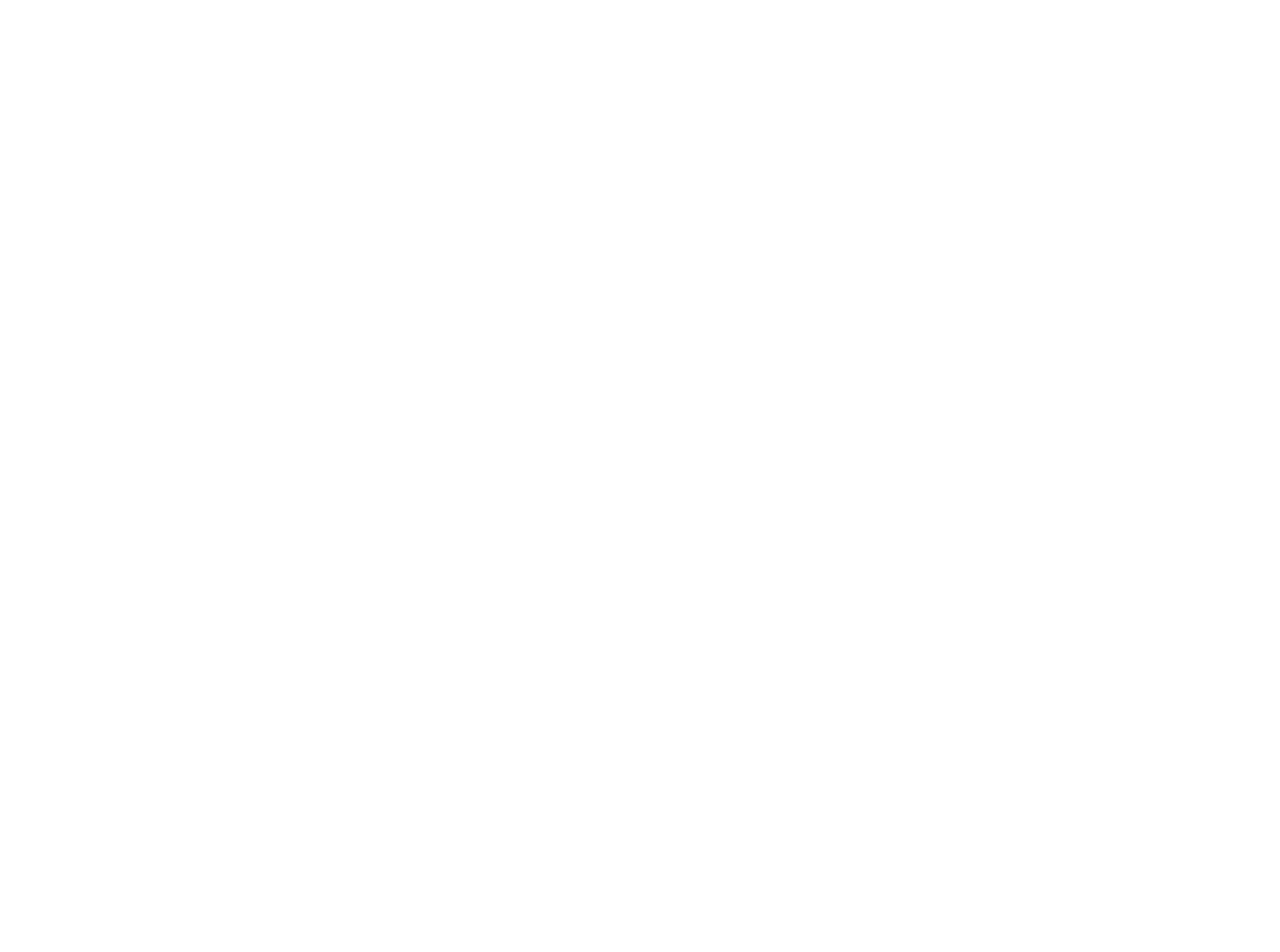
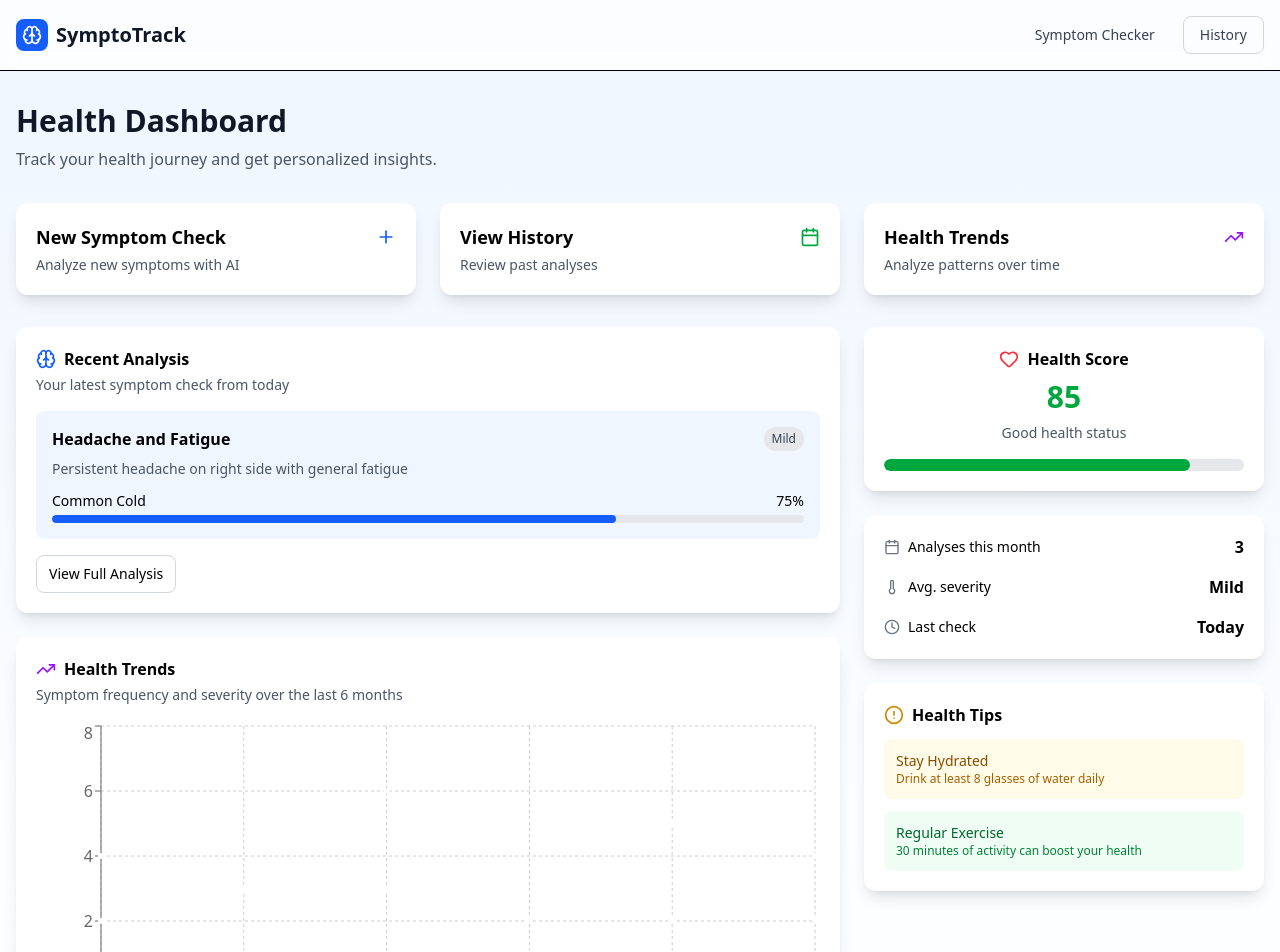
Before and after one commit to BelhiaSofiane/MediGuide, a React (Vite) app: page /dashboard in a window 1280 px wide. Before the commit this address had no page. Shown: the top 952 px of the page. Before the commit the page ends 800 px from the top, so only its background shows below. Built offline with nearby package versions, Linux system fonts and the light colour scheme.

Commit message:
added dashboard page

```diff
--- a/src/App.jsx
+++ b/src/App.jsx
@@ -2,6 +2,7 @@
 import Home from './pages/Home'
 import Login from './pages/Login'
 import SymptomChecker from './pages/SymptomChecker';
+import Dashboard from './pages/Dashboard';
 import { BrowserRouter as Router, Routes, Route, Link } from 'react-router-dom';
 
 
@@ -12,6 +13,7 @@
             <Route path="/SymptomChecker" element={<SymptomChecker />} />
             <Route path="/" element={<Home />} />
             <Route path="/login" element={<Login />} />
+            <Route path="/dashboard" element={<Dashboard />} />
           </Routes>
   )
 }
--- /dev/null
+++ b/src/components/Chart.jsx
@@ -0,0 +1,39 @@
+// Chart.jsx
+import React from "react";
+import {
+  Tooltip as RechartsTooltip,
+  ResponsiveContainer,
+} from "recharts";
+
+// Wrapper to apply consistent styling (padding, aspect ratio, etc.)
+export function ChartContainer({ children, className = "" }) {
+  return (
+    <div className={`w-full h-64 ${className}`}>
+      <ResponsiveContainer width="100%" height="100%">
+        {children}
+      </ResponsiveContainer>
+    </div>
+  );
+}
+
+// Tooltip wrapper (connects to Recharts Tooltip)
+export function ChartTooltip({ content }) {
+  return <RechartsTooltip content={content} />;
+}
+
+// Default tooltip content renderer
+export function ChartTooltipContent({ active, payload, label }) {
+  if (active && payload && payload.length) {
+    return (
+      <div className="bg-white border shadow-md rounded-lg p-2 text-sm">
+        <p className="font-medium">{label}</p>
+        {payload.map((entry, index) => (
+          <p key={`item-${index}`} className="text-gray-700">
+            {entry.name}: <span className="font-semibold">{entry.value}</span>
+          </p>
+        ))}
+      </div>
+    );
+  }
+  return null;
+}
--- a/src/pages/Dashboard.jsx
+++ b/src/pages/Dashboard.jsx
@@ -1,155 +1,257 @@
-import { useState } from "react"
-import Link from "next/link"
-import { Brain, ArrowRight, AlertTriangle, Clock, MapPin, Thermometer } from "lucide-react"
+import React from "react";
+import { Brain, Plus, Calendar, TrendingUp, Heart, Thermometer, Clock, AlertCircle, } from "lucide-react";
+import { ResponsiveContainer, LineChart, Line, XAxis, YAxis, CartesianGrid, } from "recharts";
+import { ChartContainer, ChartTooltip, ChartTooltipContent } from "../components/Chart";
 
-export default function SymptomChecker() {
-  const [step, setStep] = useState(1)
-  const [symptoms, setSymptoms] = useState("")
-  const [duration, setDuration] = useState("")
-  const [severity, setSeverity] = useState("")
-  const [location, setLocation] = useState("")
-  const [additionalSymptoms, setAdditionalSymptoms] = useState([])
-  const [isAnalyzing, setIsAnalyzing] = useState(false)
-  const [results, setResults] = useState(null)
+// Example data for the chart
+const healthData = [
+  { date: "Mar", symptoms: 4, severity: 2 },
+  { date: "Apr", symptoms: 3, severity: 1 },
+  { date: "May", symptoms: 6, severity: 3 },
+  { date: "Jun", symptoms: 2, severity: 1 },
+  { date: "Jul", symptoms: 5, severity: 2 },
+  { date: "Aug", symptoms: 4, severity: 2 },
+];
 
-  const commonSymptoms = [
-    "Fever",
-    "Headache",
-    "Fatigue",
-    "Nausea",
-    "Dizziness",
-    "Cough",
-    "Sore throat",
-    "Muscle aches",
-    "Shortness of breath",
-    "Chest pain",
-  ]
-
-  const handleSymptomToggle = (symptom) => {
-    setAdditionalSymptoms((prev) =>
-      prev.includes(symptom) ? prev.filter((s) => s !== symptom) : [...prev, symptom]
-    )
-  }
-
-  const handleAnalyze = async () => {
-    setIsAnalyzing(true)
-    setTimeout(() => {
-      setResults({
-        possibleConditions: [
-          { name: "Common Cold", probability: 75, severity: "Mild" },
-          { name: "Seasonal Allergies", probability: 60, severity: "Mild" },
-          { name: "Viral Upper Respiratory Infection", probability: 45, severity: "Mild to Moderate" },
-        ],
-        recommendations: [
-          "Rest and stay hydrated",
-          "Consider over-the-counter pain relievers",
-          "Monitor symptoms for 24-48 hours",
-          "Consult a healthcare provider if symptoms worsen",
-        ],
-        urgency: "Low",
-        nextSteps: "Self-care at home with monitoring",
-      })
-      setIsAnalyzing(false)
-      setStep(4)
-    }, 3000)
-  }
-
+export default function Dashboard() {
   return (
     <div className="min-h-screen bg-gradient-to-b from-blue-50 to-white">
+      {/* Header */}
       <header className="border-b bg-white/80 backdrop-blur-sm">
         <div className="container mx-auto px-4 py-4 flex items-center justify-between">
-          <Link href="/" className="flex items-center gap-2">
+          <a href="/" className="flex items-center gap-2">
             <div className="w-8 h-8 bg-blue-600 rounded-lg flex items-center justify-center">
               <Brain className="w-5 h-5 text-white" />
             </div>
             <span className="text-xl font-bold text-gray-900">SymptoTrack</span>
-          </Link>
+          </a>
           <div className="flex items-center gap-3">
-            <Link href="/dashboard" className="px-4 py-2 text-sm border rounded hover:bg-gray-100">Dashboard</Link>
-            <Link href="/history" className="px-4 py-2 text-sm border rounded hover:bg-gray-100">History</Link>
+            <a
+              href="/symptom-checker"
+              className="px-4 py-2 text-sm rounded-lg hover:bg-gray-100 text-gray-700"
+            >
+              Symptom Checker
+            </a>
+            <a
+              href="/history"
+              className="px-4 py-2 text-sm border border-gray-300 rounded-lg hover:bg-gray-50 text-gray-700"
+            >
+              History
+            </a>
           </div>
         </div>
       </header>
 
-      <div className="container mx-auto px-4 py-8 max-w-4xl">
+      <div className="container mx-auto px-4 py-8">
+        {/* Welcome Section */}
         <div className="mb-8">
-          <div className="flex items-center justify-between mb-2">
-            <span className="text-sm font-medium text-gray-600">Step {step} of 4</span>
-            <span className="text-sm text-gray-500">{Math.round((step / 4) * 100)}% Complete</span>
+          <h1 className="text-3xl font-bold text-gray-900 mb-2">
+            Health Dashboard
+          </h1>
+          <p className="text-gray-600">
+            Track your health journey and get personalized insights.
+          </p>
+        </div>
+
+        {/* Quick Actions */}
+        <div className="grid md:grid-cols-3 gap-6 mb-8">
+          <div className="bg-white border-0 shadow-lg hover:shadow-xl transition-shadow rounded-xl cursor-pointer">
+            <a href="/symptom-checker" className="block p-5">
+              <div className="flex items-center justify-between mb-1">
+                <h3 className="text-lg font-semibold">New Symptom Check</h3>
+                <Plus className="w-5 h-5 text-blue-600" />
+              </div>
+              <p className="text-sm text-gray-600">
+                Analyze new symptoms with AI
+              </p>
+            </a>
           </div>
-          <div className="h-2 bg-gray-200 rounded">
-            <div
-              className="h-full bg-blue-500 rounded"
-              style={{ width: `${(step / 4) * 100}%` }}
-            />
+
+          <div className="bg-white border-0 shadow-lg hover:shadow-xl transition-shadow rounded-xl cursor-pointer">
+            <a href="/history" className="block p-5">
+              <div className="flex items-center justify-between mb-1">
+                <h3 className="text-lg font-semibold">View History</h3>
+                <Calendar className="w-5 h-5 text-green-600" />
+              </div>
+              <p className="text-sm text-gray-600">Review past analyses</p>
+            </a>
+          </div>
+
+          <div className="bg-white border-0 shadow-lg hover:shadow-xl transition-shadow rounded-xl cursor-pointer">
+            <div className="p-5">
+              <div className="flex items-center justify-between mb-1">
+                <h3 className="text-lg font-semibold">Health Trends</h3>
+                <TrendingUp className="w-5 h-5 text-purple-600" />
+              </div>
+              <p className="text-sm text-gray-600">Analyze patterns over time</p>
+            </div>
           </div>
         </div>
 
-        {step === 1 && (
-          <div className="bg-white p-6 shadow rounded-lg">
-            <h2 className="text-2xl font-bold text-center mb-2">Describe Your Primary Symptom</h2>
-            <p className="text-center text-gray-600 mb-6">
-              Tell us about your main concern in your own words. Be as specific as possible.
-            </p>
-            <div className="mb-4">
-              <label htmlFor="symptoms" className="block font-medium mb-1">What are you experiencing?</label>
-              <textarea
-                id="symptoms"
-                value={symptoms}
-                onChange={(e) => setSymptoms(e.target.value)}
-                placeholder="e.g., I have a persistent headache..."
-                className="w-full border p-3 rounded min-h-[120px]"
-              />
+        <div className="grid lg:grid-cols-3 gap-6">
+          {/* Main Content */}
+          <div className="lg:col-span-2 space-y-6">
+            {/* Recent Analysis */}
+            <div className="bg-white shadow-lg rounded-xl p-5">
+              <div className="flex items-center gap-2 mb-1">
+                <Brain className="w-5 h-5 text-blue-600" />
+                <h2 className="font-semibold">Recent Analysis</h2>
+              </div>
+              <p className="text-sm text-gray-600 mb-4">
+                Your latest symptom check from today
+              </p>
+
+              <div className="p-4 bg-blue-50 rounded-lg mb-4">
+                <div className="flex justify-between items-start mb-2">
+                  <h3 className="font-semibold">Headache and Fatigue</h3>
+                  <span className="px-2 py-1 text-xs rounded-full bg-gray-200 text-gray-700">
+                    Mild
+                  </span>
+                </div>
+                <p className="text-sm text-gray-600 mb-3">
+                  Persistent headache on right side with general fatigue
+                </p>
+                <div>
+                  <div className="flex justify-between text-sm mb-1">
+                    <span>Common Cold</span>
+                    <span className="font-medium">75%</span>
+                  </div>
+                  <div className="w-full h-2 bg-gray-200 rounded-full overflow-hidden">
+                    <div
+                      className="h-2 bg-blue-600 rounded-full"
+                      style={{ width: "75%" }}
+                    ></div>
+                  </div>
+                </div>
+              </div>
+
+              <a
+                href="/history"
+                className="inline-block px-3 py-2 border border-gray-300 text-sm rounded-lg hover:bg-gray-50"
+              >
+                View Full Analysis
+              </a>
             </div>
 
-            <div className="grid md:grid-cols-2 gap-4 mb-6">
-              <div>
-                <label className="block font-medium mb-1">Duration</label>
-                <select
-                  value={duration}
-                  onChange={(e) => setDuration(e.target.value)}
-                  className="w-full border p-2 rounded"
-                >
-                  <option value="">Select duration</option>
-                  <option value="less-than-hour">Less than 1 hour</option>
-                  <option value="few-hours">A few hours</option>
-                  <option value="today">Since today</option>
-                  <option value="yesterday">Since yesterday</option>
-                  <option value="few-days">A few days</option>
-                  <option value="week">About a week</option>
-                  <option value="weeks">Several weeks</option>
-                  <option value="months">Months</option>
-                </select>
+            {/* Health Trends Chart */}
+            <div className="bg-white shadow-lg rounded-xl p-5">
+              <div className="flex items-center gap-2 mb-1">
+                <TrendingUp className="w-5 h-5 text-purple-600" />
+                <h2 className="font-semibold">Health Trends</h2>
               </div>
+              <p className="text-sm text-gray-600 mb-4">
+                Symptom frequency and severity over the last 6 months
+              </p>
+              <ChartContainer
+                config={{
+                  symptoms: {
+                    label: "Symptoms",
+                    color: "hsl(var(--chart-1))",
+                  },
+                  severity: {
+                    label: "Severity",
+                    color: "hsl(var(--chart-2))",
+                  },
+                }}
+                className="h-[300px]"
+              >
+                <ResponsiveContainer width="100%" height="100%">
+                  <LineChart data={healthData}>
+                    <CartesianGrid strokeDasharray="3 3" />
+                    <XAxis dataKey="date" />
+                    <YAxis />
+                    <ChartTooltip content={<ChartTooltipContent />} />
+                    <Line
+                      type="monotone"
+                      dataKey="symptoms"
+                      stroke="var(--color-symptoms)"
+                      strokeWidth={2}
+                      name="Symptom Count"
+                    />
+                    <Line
+                      type="monotone"
+                      dataKey="severity"
+                      stroke="var(--color-severity)"
+                      strokeWidth={2}
+                      name="Average Severity"
+                    />
+                  </LineChart>
+                </ResponsiveContainer>
+              </ChartContainer>
+            </div>
+          </div>
 
-              <div>
-                <label className="block font-medium mb-1">Severity</label>
-                <select
-                  value={severity}
-                  onChange={(e) => setSeverity(e.target.value)}
-                  className="w-full border p-2 rounded"
-                >
-                  <option value="">Rate severity</option>
-                  <option value="mild">Mild (1-3/10)</option>
-                  <option value="moderate">Moderate (4-6/10)</option>
-                  <option value="severe">Severe (7-8/10)</option>
-                  <option value="extreme">Extreme (9-10/10)</option>
-                </select>
+          {/* Sidebar */}
+          <div className="space-y-6">
+            {/* Health Score */}
+            <div className="bg-white shadow-lg rounded-xl p-5 text-center">
+              <div className="flex items-center justify-center gap-2 mb-2">
+                <Heart className="w-5 h-5 text-red-500" />
+                <h3 className="font-semibold">Health Score</h3>
+              </div>
+              <div className="text-3xl font-bold text-green-600 mb-2">85</div>
+              <p className="text-sm text-gray-600 mb-4">Good health status</p>
+              <div className="w-full h-3 bg-gray-200 rounded-full overflow-hidden">
+                <div
+                  className="h-3 bg-green-600 rounded-full"
+                  style={{ width: "85%" }}
+                ></div>
               </div>
             </div>
 
-            <button
-              onClick={() => setStep(2)}
-              disabled={!symptoms || !duration || !severity}
-              className="w-full bg-blue-600 text-white py-2 px-4 rounded hover:bg-blue-700 disabled:bg-blue-300"
-            >
-              Continue <ArrowRight className="w-4 h-4 inline ml-2" />
-            </button>
+            {/* Quick Stats */}
+            <div className="bg-white shadow-lg rounded-xl p-5 space-y-4">
+              <div className="flex items-center justify-between">
+                <div className="flex items-center gap-2">
+                  <Calendar className="w-4 h-4 text-gray-500" />
+                  <span className="text-sm">Analyses this month</span>
+                </div>
+                <span className="font-semibold">3</span>
+              </div>
+              <div className="flex items-center justify-between">
+                <div className="flex items-center gap-2">
+                  <Thermometer className="w-4 h-4 text-gray-500" />
+                  <span className="text-sm">Avg. severity</span>
+                </div>
+                <span className="font-semibold">Mild</span>
+              </div>
+              <div className="flex items-center justify-between">
+                <div className="flex items-center gap-2">
+                  <Clock className="w-4 h-4 text-gray-500" />
+                  <span className="text-sm">Last check</span>
+                </div>
+                <span className="font-semibold">Today</span>
+              </div>
+            </div>
+
+            {/* Health Tips */}
+            <div className="bg-white shadow-lg rounded-xl p-5">
+              <div className="flex items-center gap-2 mb-3">
+                <AlertCircle className="w-5 h-5 text-yellow-600" />
+                <h3 className="font-semibold">Health Tips</h3>
+              </div>
+              <div className="space-y-3">
+                <div className="p-3 bg-yellow-50 rounded-lg">
+                  <p className="text-sm font-medium text-yellow-800">
+                    Stay Hydrated
+                  </p>
+                  <p className="text-xs text-yellow-700">
+                    Drink at least 8 glasses of water daily
+                  </p>
+                </div>
+                <div className="p-3 bg-green-50 rounded-lg">
+                  <p className="text-sm font-medium text-green-800">
+                    Regular Exercise
+                  </p>
+                  <p className="text-xs text-green-700">
+                    30 minutes of activity can boost your health
+                  </p>
+                </div>
+              </div>
+            </div>
           </div>
-        )}
-
-        {/* Step 2, Step 3, Step 4 continue in the same way */}
+        </div>
       </div>
     </div>
-  )
+  );
 }
```
